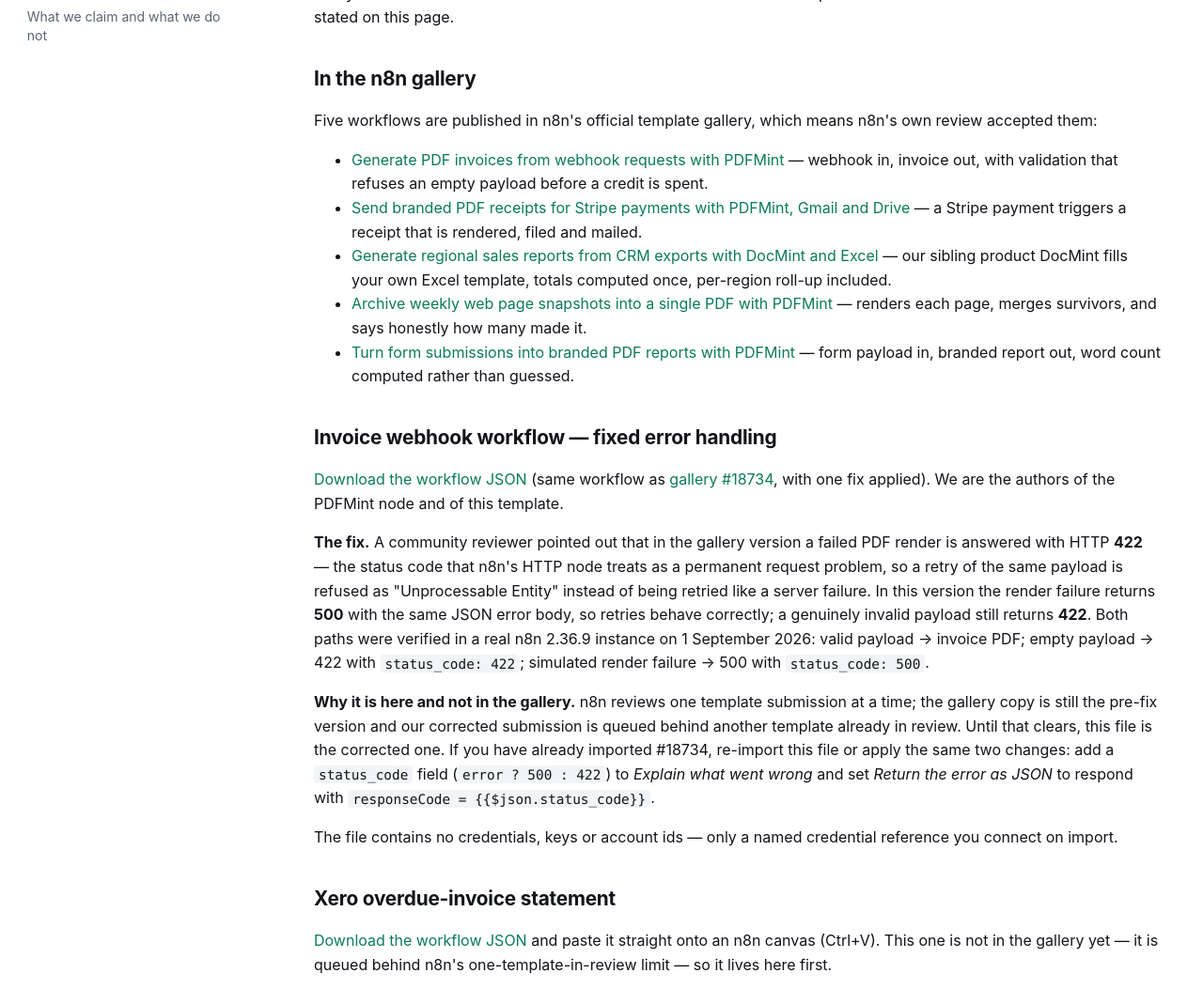
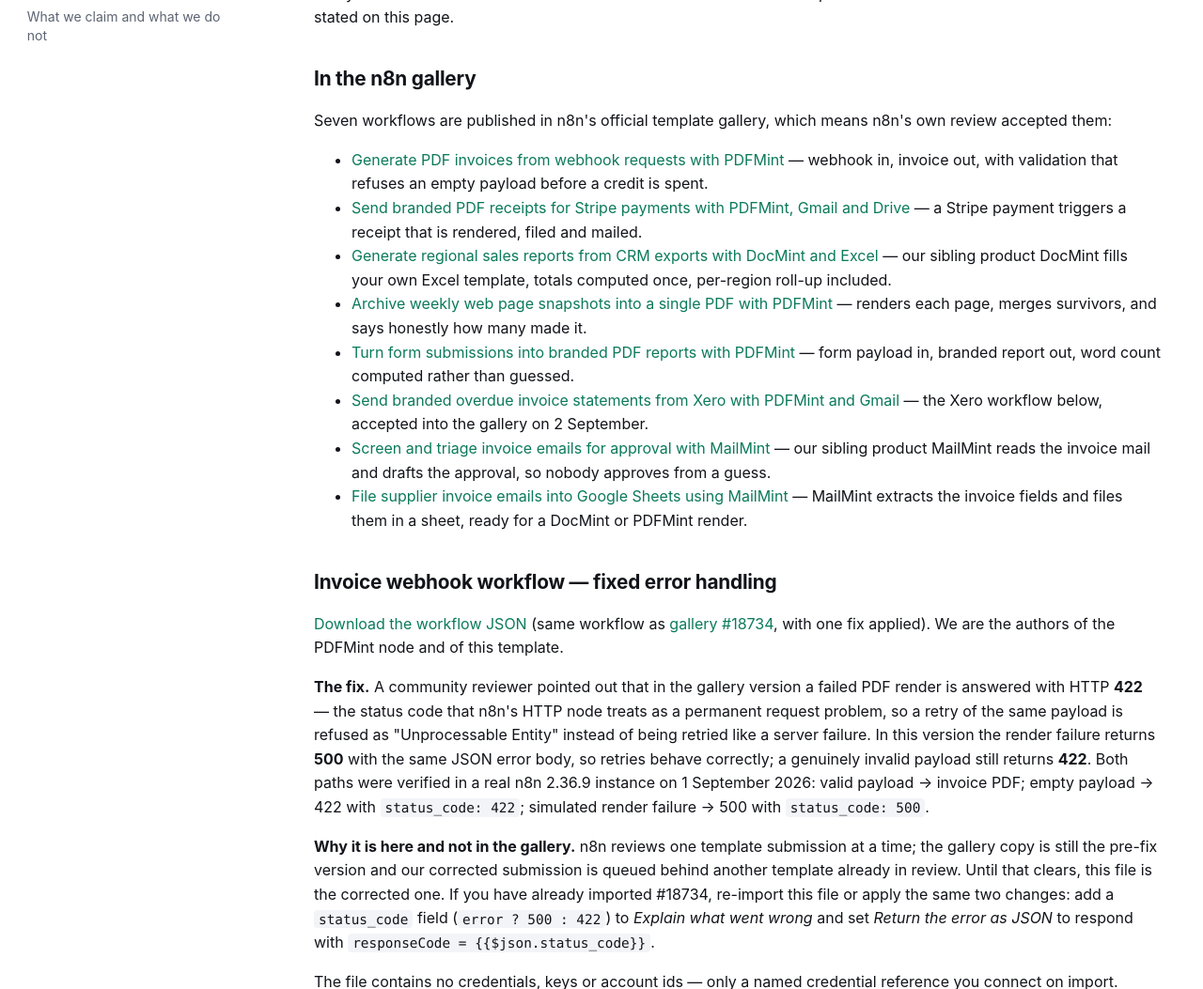
Before and after one commit to fstandhartinger/pdfmint, a website: page public/n8n-templates.html in a window 1280 px wide. Shown: the part 253-1306 px from the top of the page at 94% size. Drawn offline with Linux system fonts and the light colour scheme.

Commit message:
n8n-templates page: gallery now 7 published (add 18960/18867/18943), xero no longer 'not in gallery'

```diff
--- a/public/n8n-templates.html
+++ b/public/n8n-templates.html
@@ -4,7 +4,7 @@
 <meta charset="utf-8">
 <meta name="viewport" content="width=device-width,initial-scale=1">
 <title>Ready-made n8n workflows for PDFMint</title>
-<meta name="description" content="Import-ready n8n workflows that render PDFs with PDFMint: an overdue-invoice statement built on Xero, plus five workflows published in the n8n template gallery. Every file is a real workflow that was run, not a mock-up.">
+<meta name="description" content="Import-ready n8n workflows that render PDFs with PDFMint: an overdue-invoice statement built on Xero, plus seven workflows published in the n8n template gallery. Every file is a real workflow that was run, not a mock-up.">
 <link rel="canonical" href="https://pdf.mintapis.com/n8n-templates">
 <meta name="robots" content="index, follow">
 <meta property="og:url" content="https://pdf.mintapis.com/n8n-templates">
@@ -54,13 +54,16 @@
 
     <section id="gallery">
       <h2>In the n8n gallery <a class="anchor" href="#gallery">#</a></h2>
-      <p>Five workflows are published in n8n's official template gallery, which means n8n's own review accepted them:</p>
+      <p>Seven workflows are published in n8n's official template gallery, which means n8n's own review accepted them:</p>
       <ul>
         <li><a href="https://n8n.io/workflows/18734-generate-pdf-invoices-from-webhook-requests-with-pdfmint/" rel="noopener">Generate PDF invoices from webhook requests with PDFMint</a> &mdash; webhook in, invoice out, with validation that refuses an empty payload before a credit is spent.</li>
         <li><a href="https://n8n.io/workflows/18793-send-branded-pdf-receipts-for-stripe-payments-with-pdfmint-gmail-and-drive/" rel="noopener">Send branded PDF receipts for Stripe payments with PDFMint, Gmail and Drive</a> &mdash; a Stripe payment triggers a receipt that is rendered, filed and mailed.</li>
         <li><a href="https://n8n.io/workflows/18787-generate-regional-sales-reports-from-crm-exports-with-docmint-and-excel/" rel="noopener">Generate regional sales reports from CRM exports with DocMint and Excel</a> &mdash; our sibling product DocMint fills your own Excel template, totals computed once, per-region roll-up included.</li>
         <li><a href="https://n8n.io/workflows/18865-archive-weekly-web-page-snapshots-into-a-single-pdf-with-pdfmint/" rel="noopener">Archive weekly web page snapshots into a single PDF with PDFMint</a> &mdash; renders each page, merges survivors, and says honestly how many made it.</li>
         <li><a href="https://n8n.io/workflows/18866-turn-form-submissions-into-branded-pdf-reports-with-pdfmint/" rel="noopener">Turn form submissions into branded PDF reports with PDFMint</a> &mdash; form payload in, branded report out, word count computed rather than guessed.</li>
+        <li><a href="https://n8n.io/workflows/18960-send-branded-overdue-invoice-statements-from-xero-with-pdfmint-and-gmail/" rel="noopener">Send branded overdue invoice statements from Xero with PDFMint and Gmail</a> &mdash; the Xero workflow below, accepted into the gallery on 2 September.</li>
+        <li><a href="https://n8n.io/workflows/18867-screen-and-triage-invoice-emails-for-approval-with-mailmint/" rel="noopener">Screen and triage invoice emails for approval with MailMint</a> &mdash; our sibling product MailMint reads the invoice mail and drafts the approval, so nobody approves from a guess.</li>
+        <li><a href="https://n8n.io/workflows/18943-file-supplier-invoice-emails-into-google-sheets-using-mailmint/" rel="noopener">File supplier invoice emails into Google Sheets using MailMint</a> &mdash; MailMint extracts the invoice fields and files them in a sheet, ready for a DocMint or PDFMint render.</li>
       </ul>
     </section>
 
@@ -74,7 +77,7 @@
 
     <section id="xero">
       <h2>Xero overdue-invoice statement <a class="anchor" href="#xero">#</a></h2>
-      <p><a href="/templates/xero-overdue-statements.json" download>Download the workflow JSON</a> and paste it straight onto an n8n canvas (Ctrl+V). This one is not in the gallery yet &mdash; it is queued behind n8n's one-template-in-review limit &mdash; so it lives here first.</p>
+      <p><a href="/templates/xero-overdue-statements.json" download>Download the workflow JSON</a> &mdash; the same workflow as <a href="https://n8n.io/workflows/18960-send-branded-overdue-invoice-statements-from-xero-with-pdfmint-and-gmail/" rel="noopener">gallery #18960</a>, where n8n accepted it on 2 September.</p>
       <p><strong>What it does.</strong> Every weekday morning it asks Xero for <code>ACCREC</code> invoices that are still <code>AUTHORISED</code>, keeps only the ones genuinely past their due date, and groups them per customer &mdash; so someone with four late invoices gets one statement with four lines instead of four separate chasers. It computes days overdue, marks anything past 30 days, stops without spending a render credit when the ledger is clean, renders the statement with PDFMint, and mails it to the address Xero holds for that contact.</p>
       <p><strong>Provenance.</strong> Built and run in a real n8n instance on 31 August 2026. That run caught two real defects &mdash; a Set node that replaced the item data so downstream nodes found nothing, and an <code>items</code> reference from an earlier draft that produced undefined entries &mdash; both fixed before this file was published. After the fixes, the saved grouping code against the recorded invoice data produces exactly one customer with two invoices totalling 3,105.90, and the render step produces the statement PDF (proof: <code>proof-xero-statement.pdf</code> in the public repository). It has not been exercised end-to-end against a live Xero account with real mail delivery; the Xero and Gmail nodes use their standard OAuth2 credentials and you connect your own on import.</p>
       <p><strong>You edit one node</strong> &mdash; <em>Your company details</em> &mdash; with your name, address, accent colour and footer. The file contains no credentials, keys or account ids.</p>
```
